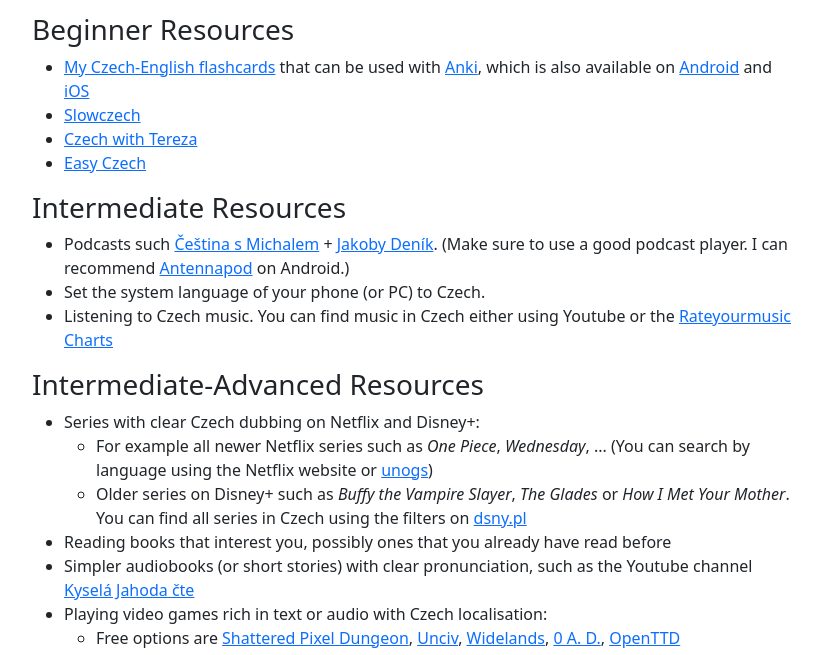
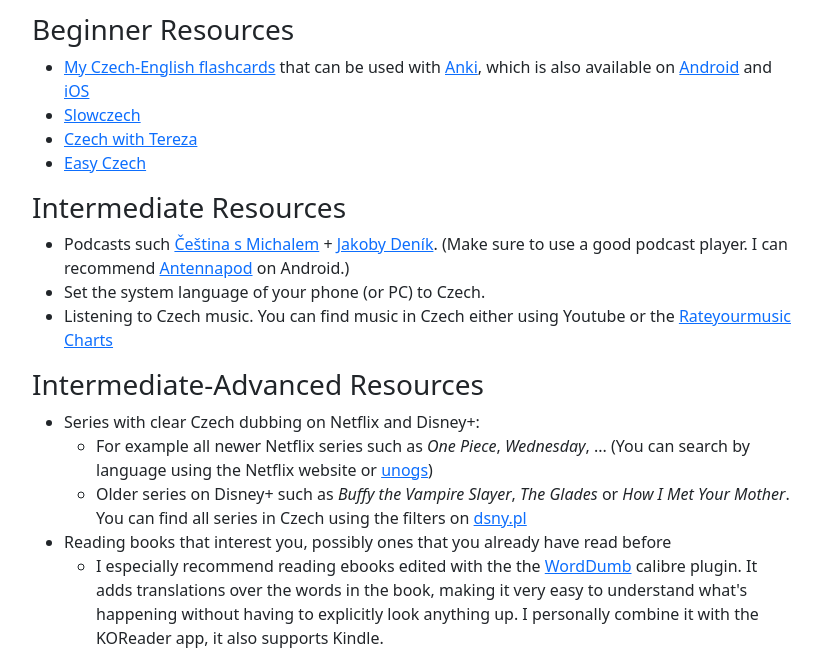
Before and after one commit to Vuizur/learn-czech, a plain HTML site: page index.html in a window 1280 px wide. Shown: the part 127-782 px from the top of the page, without its empty margins (228-1050 px from the left). Drawn offline with nearby package versions, Linux system fonts and the light colour scheme.

Commit message:
Add WordDumb

```diff
--- a/index.html
+++ b/index.html
@@ -37,7 +37,11 @@
 <li>Older series on Disney+ such as <em>Buffy the Vampire Slayer</em>, <em>The Glades</em> or <em>How I Met Your Mother</em>. You can find all series in Czech using the filters on <a href="https://dsny.pl/">dsny.pl</a></li>
 </ul>
 </li>
-<li>Reading books that interest you, possibly ones that you already have read before</li>
+<li>Reading books that interest you, possibly ones that you already have read before
+<ul>
+<li>I especially recommend reading ebooks edited with the the <a href="https://github.com/xxyzz/WordDumb">WordDumb</a> calibre plugin. It adds translations over the words in the book, making it very easy to understand what's happening without having to explicitly look anything up. I personally combine it with the KOReader app, it also supports Kindle.</li>
+</ul>
+</li>
 <li>Simpler audiobooks (or short stories) with clear pronunciation, such as the Youtube channel <a href="https://www.youtube.com/@KyselaJahodacte">Kyselá Jahoda čte</a></li>
 <li>Playing video games rich in text or audio with Czech localisation:
 <ul>
```
Also changed, not shown: 1 other file.
